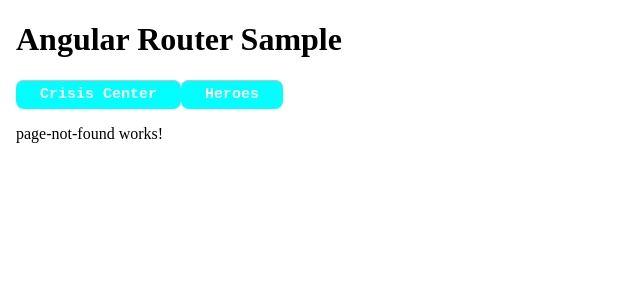
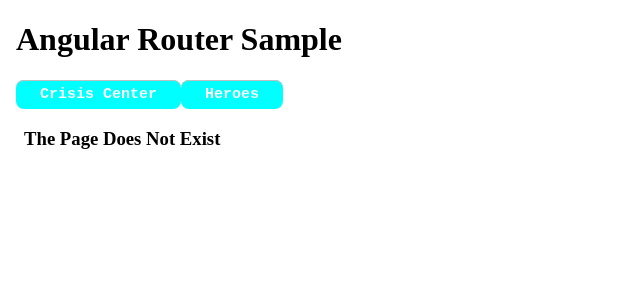
Before and after one commit to Madden20202-zz/angular-router, an Angular app: page / in a window 1280 px wide. Shown: the top 300 px of the page, without its empty margins (0-640 px from the left). Built offline with nearby package versions, Linux system fonts and the light colour scheme.

Commit message:
add tags and message

```diff
--- a/src/app/page-not-found/page-not-found.component.html
+++ b/src/app/page-not-found/page-not-found.component.html
@@ -1 +1,7 @@
-<p>page-not-found works!</p>
+<!DOCTYPE html>
+<head>
+    <title>Page not Found</title>
+</head>
+<body>
+    <h3>The Page Does Not Exist</h3>
+</body>
```
